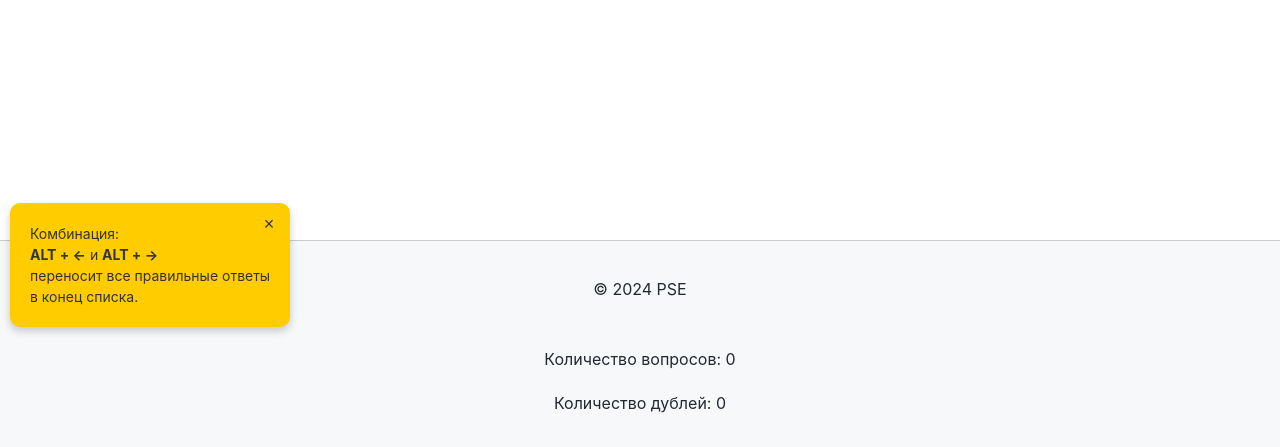
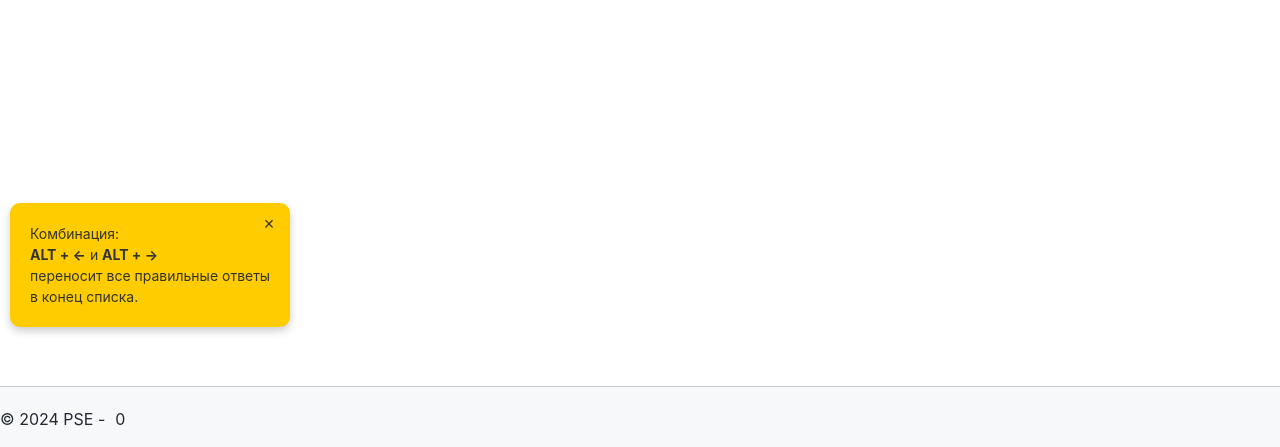
Before and after one commit to mikey-semy/pse-backend, a FastAPI app: page / in a window 1280 px wide. Shown: the part 353-800 px from the top of the page. Run offline with FastAPI, Linux system fonts and the light colour scheme; data that the repository does not hold is empty; some libraries are stand-ins or nearby versions.

Commit message:
fix: update footer styles and markup
- Combine copyright and question count into a single paragraph in the footer
- Remove the "Количество дублей" (Duplicate count) paragraph
- Update the footer styles to use a horizontal layout with 10px gap between elements

```diff
--- a/app/static/styles/main.css
+++ b/app/static/styles/main.css
@@ -329,19 +329,12 @@ input {
 
 footer {
     display: flex;
-    flex-direction: column;
+    flex-direction: row;
     gap: 10px;
     flex-shrink: 0;
     text-align: center;
-    padding: 16px;
     background-color: var(--color-footer-bg);
     border-top: 1px solid var(--color-border);
-}
-
-.footer__info {
-  display: flex;
-  flex-direction: row;
-  gap: 10px;
 }
 
 
--- a/app/templates/includes/footer/footer.html
+++ b/app/templates/includes/footer/footer.html
@@ -1,9 +1,5 @@
 <footer>
-    <p>&copy; 2024 PSE</p>
-    <div class="footer___info">
-        <p id="question-count">Количество вопросов: <span id="count">0</span></p>
-        <p id="duplicate-count">Количество дублей: <span id="duplicates">0</span></p>
-    </div>
+    <p>&copy; 2024 PSE - </p><p id="question-count"><span id="count">0</span></p>
 </footer>
 
 
```
